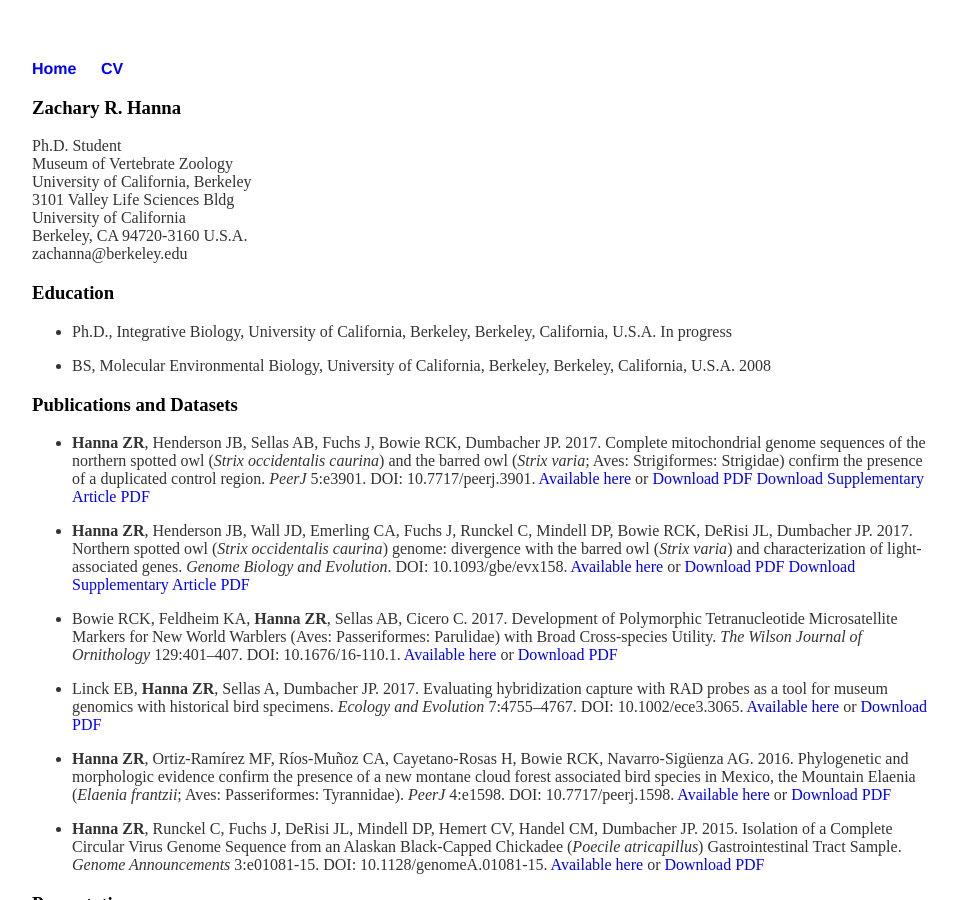
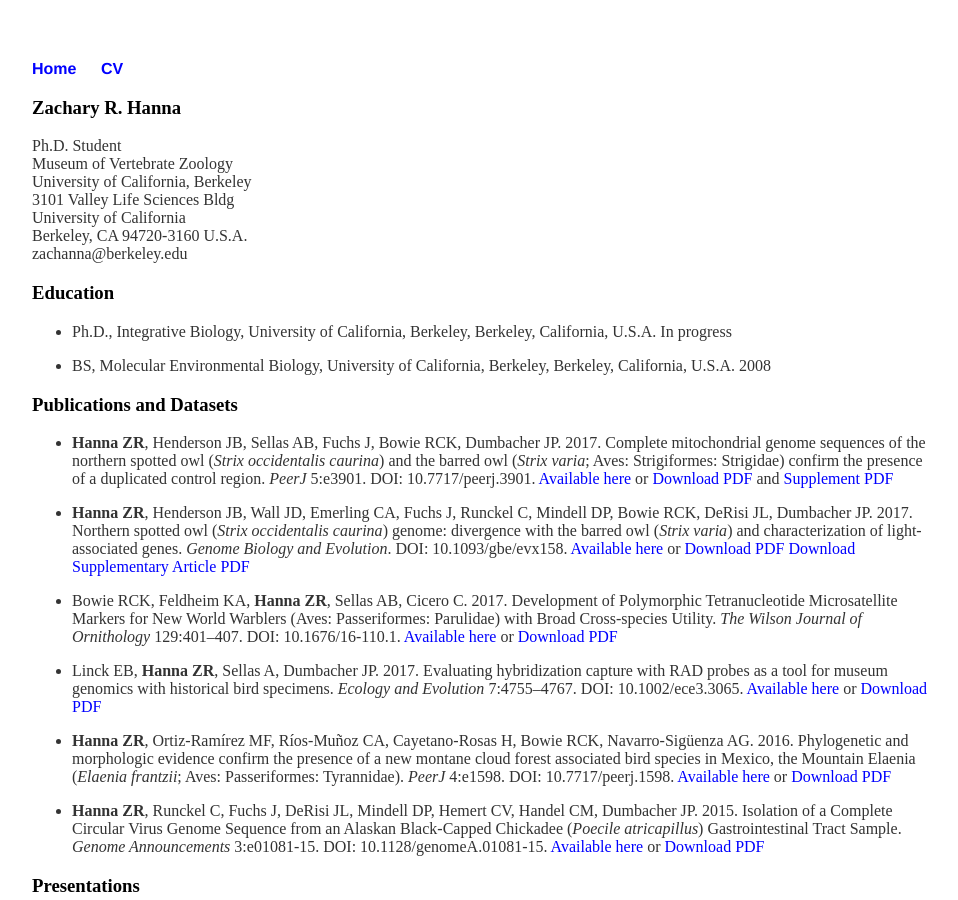
Before and after one commit to zacharyhanna/zacharyhanna.github.io, a Jekyll site: the page built from cv/index.md, in a window 1280 px wide and 900 px high. Shown: the whole window, without its empty margins (160-1118 px from the left). Built offline with Jekyll 4.4.1, drawn with Linux system fonts in a browser that asks for light colours.

Commit message:
Update index.md

```diff
--- a/cv/index.md
+++ b/cv/index.md
@@ -17,7 +17,7 @@ zachanna@berkeley.edu
 * BS, Molecular Environmental Biology, University of California, Berkeley, Berkeley, California, U.S.A. 2008
 
 ### Publications and Datasets
-* **Hanna ZR**, Henderson JB, Sellas AB, Fuchs J, Bowie RCK, Dumbacher JP. 2017. Complete mitochondrial genome sequences of the northern spotted owl (_Strix occidentalis caurina_) and the barred owl (_Strix varia_; Aves: Strigiformes: Strigidae) confirm the presence of a duplicated control region. _PeerJ_ 5:e3901. DOI: 10.7717/peerj.3901. [Available here](https://doi.org/10.7717/peerj.3901){:target="_blank"} or [Download PDF](../files/Hanna_et_al_2017_Complete_mitochondrial_genomes_spotted_barred_owls.pdf) [Download Supplementary Article PDF](../files/Hanna_et_al_2017_Complete_mitochondrial_genomes_spotted_barred_owls_Supplementary_Materials.pdf)
+* **Hanna ZR**, Henderson JB, Sellas AB, Fuchs J, Bowie RCK, Dumbacher JP. 2017. Complete mitochondrial genome sequences of the northern spotted owl (_Strix occidentalis caurina_) and the barred owl (_Strix varia_; Aves: Strigiformes: Strigidae) confirm the presence of a duplicated control region. _PeerJ_ 5:e3901. DOI: 10.7717/peerj.3901. [Available here](https://doi.org/10.7717/peerj.3901){:target="_blank"} or [Download PDF](../files/Hanna_et_al_2017_Complete_mitochondrial_genomes_spotted_barred_owls.pdf) and [Supplement PDF](../files/Hanna_et_al_2017_Complete_mitochondrial_genomes_spotted_barred_owls_Supplementary_Materials.pdf)
 
 * **Hanna ZR**, Henderson JB, Wall JD, Emerling CA, Fuchs J, Runckel C, Mindell DP, Bowie RCK, DeRisi JL, Dumbacher JP. 2017. Northern spotted owl (_Strix occidentalis caurina_) genome: divergence with the barred owl (_Strix varia_) and characterization of light-associated genes. _Genome Biology and Evolution_. DOI: 10.1093/gbe/evx158. [Available here](https://academic.oup.com/gbe/article-abstract/doi/10.1093/gbe/evx158/4091607/Northern-spotted-owl-Strix-occidentalis-caurina){:target="_blank"} or [Download PDF]() [Download Supplementary Article PDF]()
 
```
